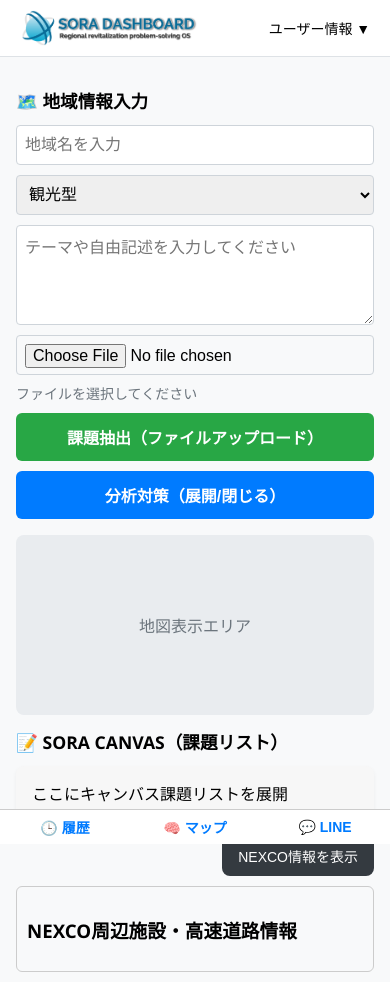
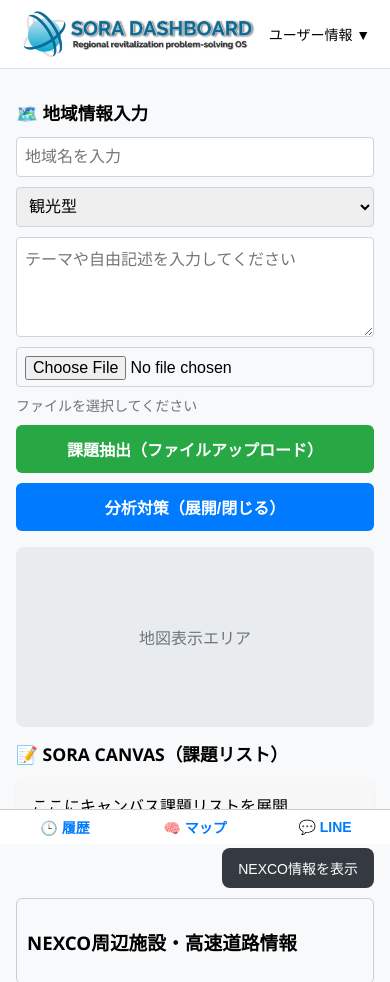
Before and after one commit to shin-yamashita1182/sora-kpi, a website: page public/index_mobile.html in a window 390 px wide. Shown: the top 982 px of the page. Drawn offline with nearby package versions, Linux system fonts and the light colour scheme.

Commit message:
Update style_mobile.css

```diff
--- a/public/style_mobile.css
+++ b/public/style_mobile.css
@@ -4,7 +4,7 @@
   font-family: 'Segoe UI', sans-serif;
   background-color: #f8f9fa;
   margin: 0;
-  padding: 0 0 56px 0; /* ✅ フッター高さ分余白追加 */
+  padding: 0 0 70px 0; /* ✅ フッター高さ分余白追加 */
 }
 
 header {
@@ -22,7 +22,7 @@
 }
 
 #dashboardLogo {
-  height: 36px;
+  height: 48px;
   max-width: 100%;
   object-fit: contain;
 }
```
